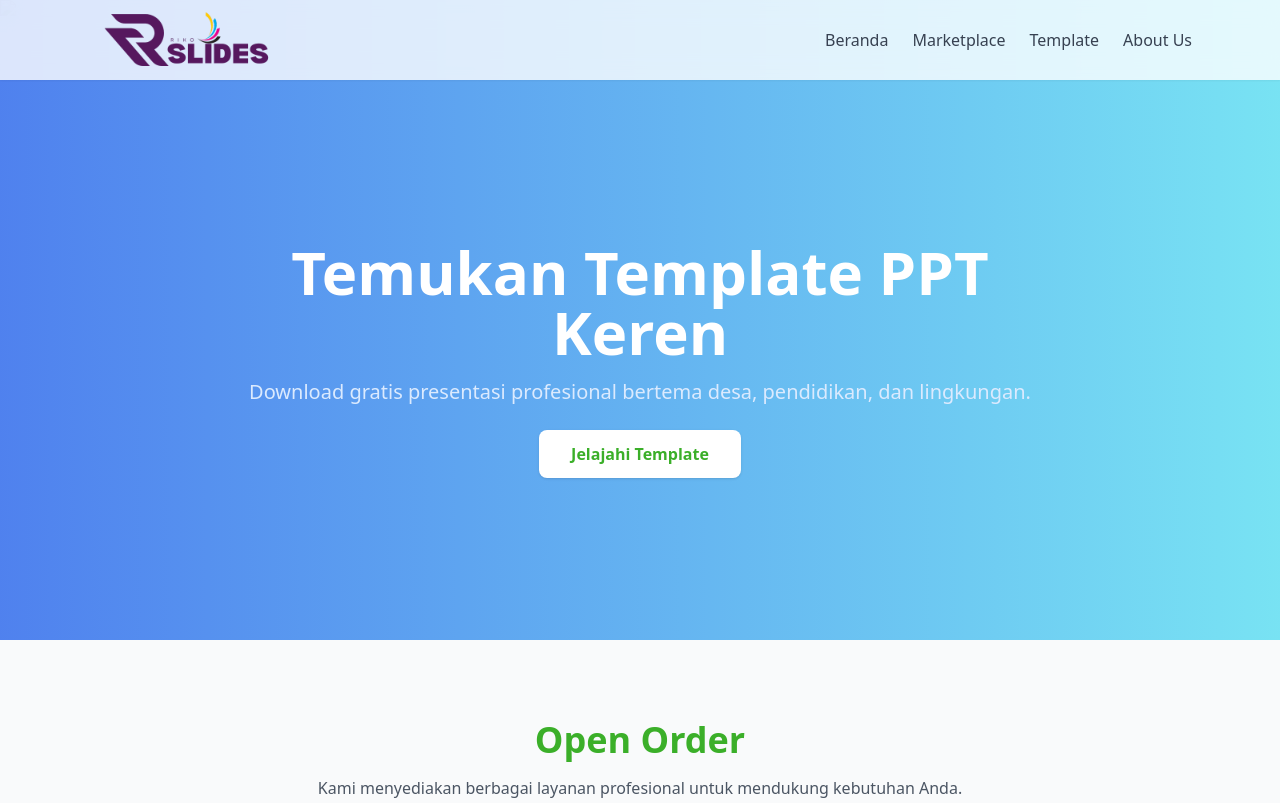
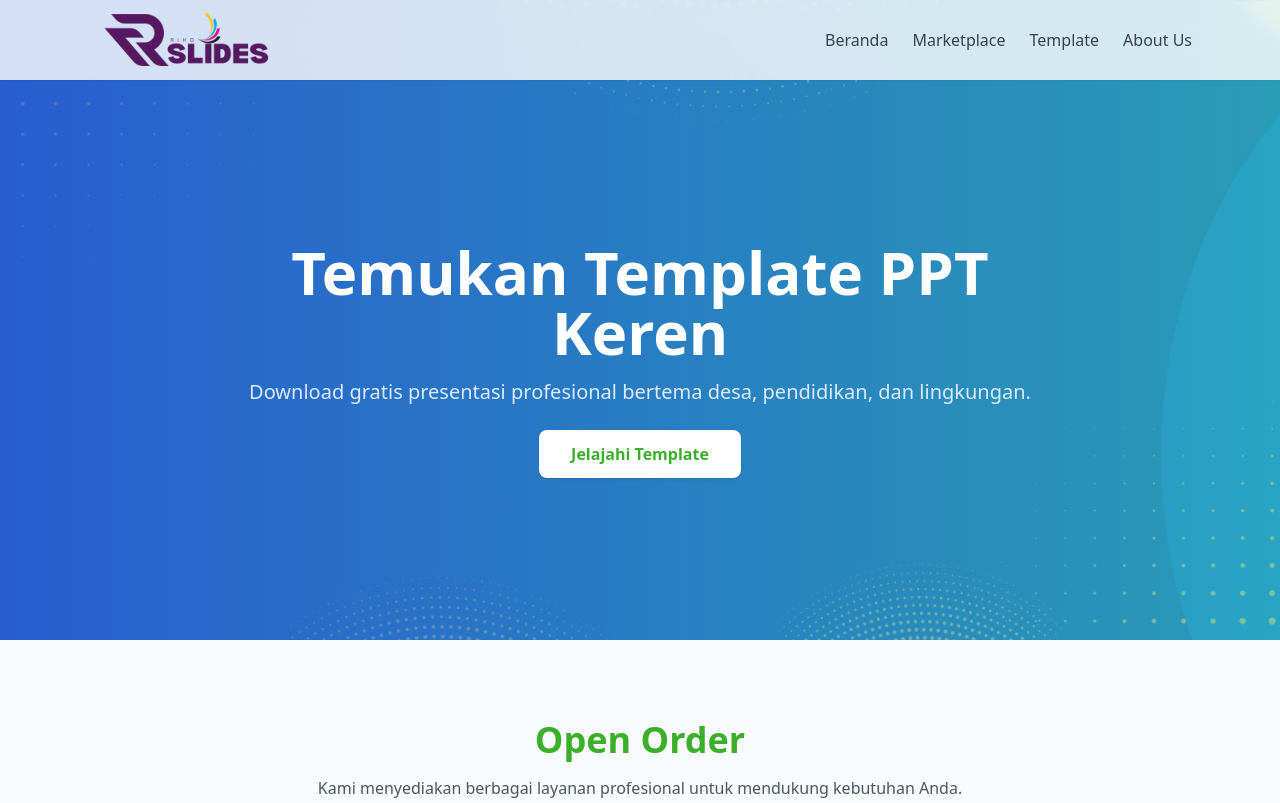
Before and after one commit to rikodesign019-lang/Slides_1.0, a plain HTML site: page index.html in a window 1280 px wide. Shown: the top 803 px of the page. Drawn offline with nearby package versions, Linux system fonts and the light colour scheme; a script that the page names is missing.

Commit message:
Update image source path in hero section

```diff
--- a/index.html
+++ b/index.html
@@ -96,7 +96,7 @@
 
   <!-- ✅ Hero Section -->
 <section id="hero" class="relative flex items-center justify-center h-[80vh] text-white pt-[80px] overflow-hidden">
-  <img src="/asset/gambar-hero.png" alt="Pemandangan Desa" class="absolute inset-0 w-full h-full object-cover opacity-80">
+  <img src="/gambar-hero.png" alt="Pemandangan Desa" class="absolute inset-0 w-full h-full object-cover opacity-80">
   <div class="absolute inset-0 bg-gradient-to-r from-blue-600/80 to-cyan-400/60"></div>
 
   <div class="relative z-10 max-w-4xl mx-auto px-6 text-center">
```
